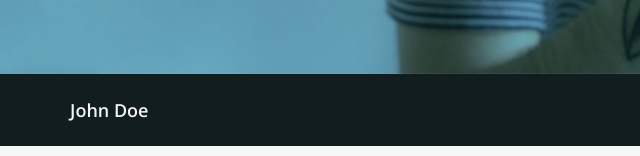
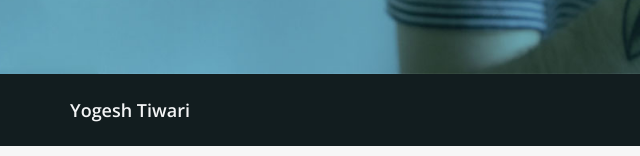
Before and after one commit to phpfriend/codeparidhi, a plain HTML site: page index.html in a window 1280 px wide. Shown: the part 644-800 px from the top of the page, 0-640 px from the left. Drawn offline with nearby package versions, Linux system fonts and the light colour scheme.

Commit message:
updated name

```diff
--- a/index.html
+++ b/index.html
@@ -54,7 +54,7 @@
     <div class="container">
       <div class="navbar-header">
         <button type="button" class="navbar-toggle" data-toggle="collapse" data-target=".navbar-main-collapse"> <i class="fa fa-bars"></i> </button>
-        <a class="navbar-brand page-scroll" href="#page-top">John Doe</a> </div>
+        <a class="navbar-brand page-scroll" href="#page-top">Yogesh Tiwari</a> </div>
 
       <!-- Collect the nav links, forms, and other content for toggling -->
       <div class="collapse navbar-collapse navbar-right navbar-main-collapse">
```
